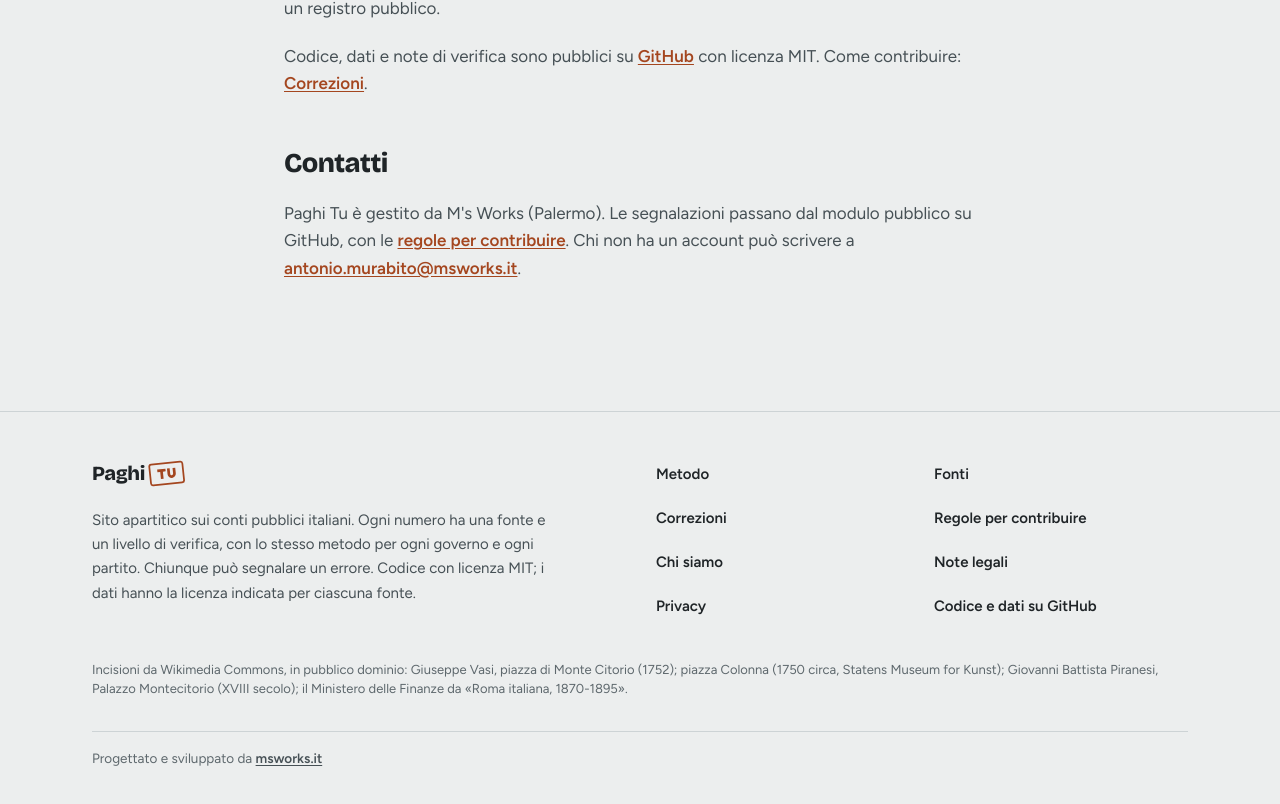
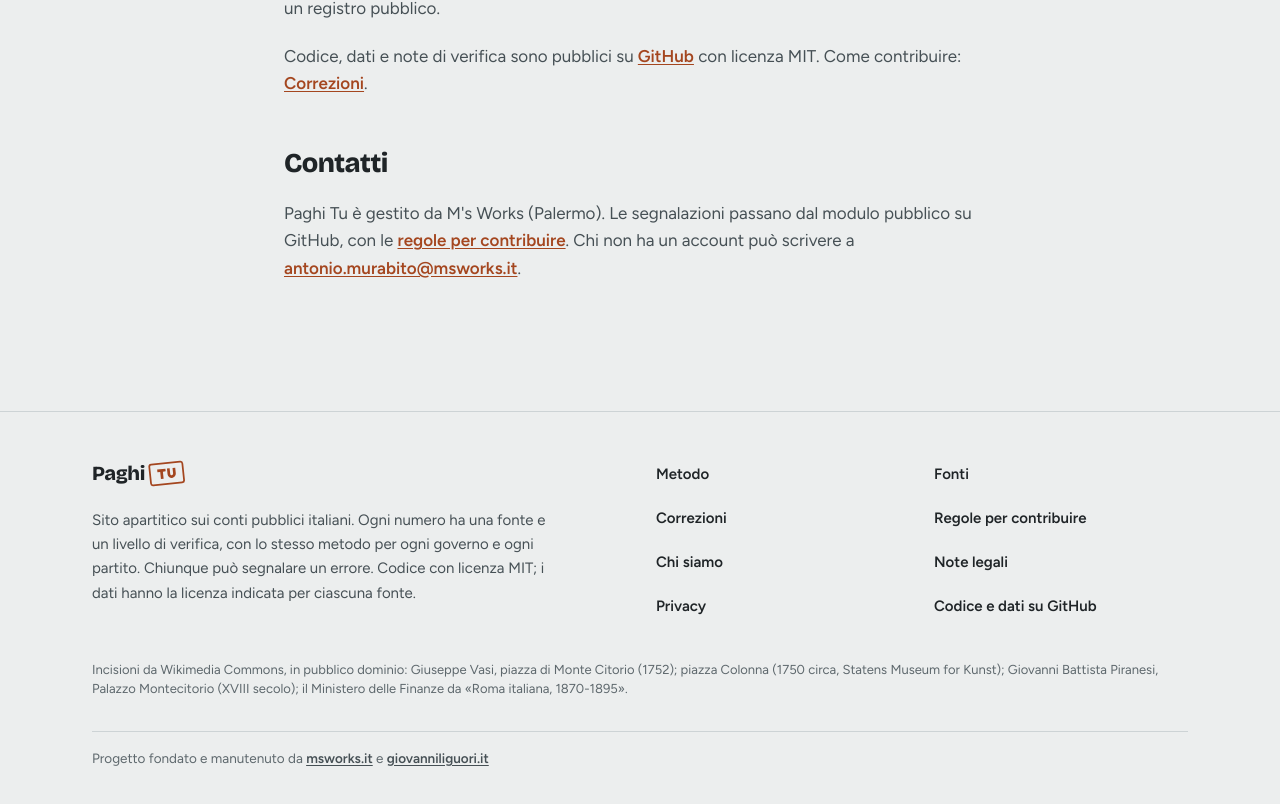
Before and after one commit to Z3roS4n/paghi-tu, a Next.js app: page /chi-siamo in a window 1280 px wide. Shown: the part 1007-1811 px from the top of the page. Built offline with nearby package versions, Linux system fonts and the light colour scheme.

Commit message:
Credit giovanniliguori.it as co-maintainer in the footer

```diff
--- a/src/components/site-chrome.tsx
+++ b/src/components/site-chrome.tsx
@@ -63,9 +63,13 @@
           Ministero delle Finanze da «Roma italiana, 1870-1895».
         </p>
         <p className="border-t border-rule pt-4 text-[13.5px] text-ink-faint md:col-span-2">
-          Progettato e sviluppato da{" "}
+          Progetto fondato e manutenuto da{" "}
           <a href="https://www.msworks.it" target="_blank" rel="noopener noreferrer" className="font-semibold text-ink-soft underline underline-offset-2 hover:text-accent">
             msworks.it
+          </a>{" "}
+          e{" "}
+          <a href="https://giovanniliguori.it" target="_blank" rel="noopener noreferrer" className="font-semibold text-ink-soft underline underline-offset-2 hover:text-accent">
+            giovanniliguori.it
           </a>
         </p>
       </div>
```
